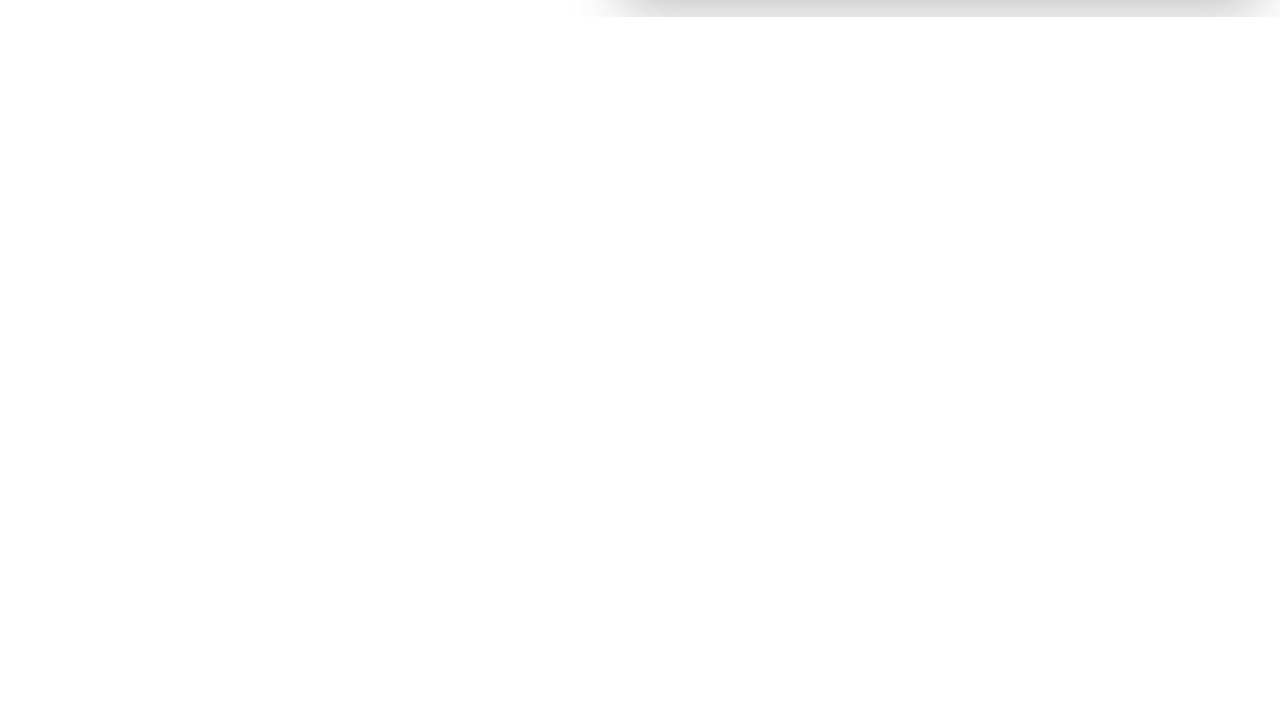
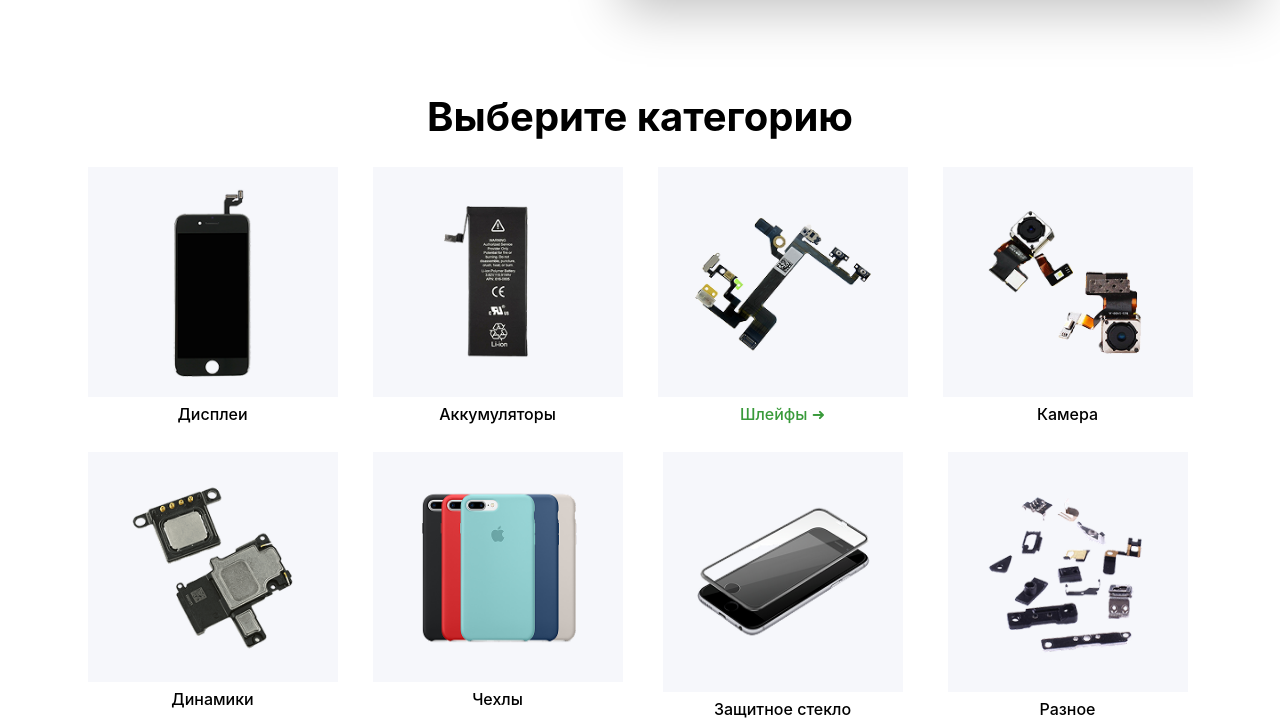
Before and after one commit to madinajahongirova01-jpg8/kor-bo-branch, a website: page hojiakbar.html in a window 1280 px wide. Shown: the part 783-1504 px from the top of the page. Before the commit the page ends 800 px from the top, so only its background shows below. Drawn offline with nearby package versions, Linux system fonts and the light colour scheme; files that its build step writes are made by us from their sources.

Commit message:
section2

```diff
--- a/hojiakbar.html
+++ b/hojiakbar.html
@@ -66,6 +66,9 @@
 
 <hr class="mt-[40px]">
 
+
+
+
 <section class="max-w-300 m-auto flex flex-col items-center  lg:flex-row lg:flex justify-between lg:items-center gap-[30px] mt-[80px]">
 
 <img class="lg:w-[540px] lg:h-[400px] w-[95%]" src="./src/Hojiakbar/card 01.png" alt="">
@@ -107,5 +110,109 @@
 
 
 
+<section class="max-w-300 m-auto flex flex-col items-center  mt-[90px] " >
+
+    <h1 class="font-bold  text-center text-[40px]">Выберите категорию</h1>
+
+    <div class="font-medium  flex flex-col gap-[35px]">
+
+
+
+<div class="lg:flex flex flex-col gap-[20px] lg:flex-row gap-[35px] mt-[20px] ">
+
+
+    <div class="flex flex-col gap-[5px]  items-center w-[250px] h-[250px]">
+
+    <img class="bg-[#F6F7FB] p-[10px_20px]" src="./src/Hojiakbar/img (0).png" alt="">
+    <p>Дисплеи</p>
+    </div>
+
+
+    <div class="flex flex-col gap-[5px]    items-center w-[250px] h-[250px]">
+
+    <div class="bg-[#F6F7FB] p-[20px]">
+        <img class="bg-[#F6F7FB]  p-[10px_20px]" src="./src/Hojiakbar/img (1).png" alt="">
+
+    </div>
+    <p>Аккумуляторы</p>
+    </div>
+
+
+    <div class="flex flex-col gap-[5px] items-center w-[250px] h-[250px]">
+
+    <img class="bg-[#F6F7FB] p-[10px_20px]" src="./src/Hojiakbar/img (2).png" alt="">
+    <p class="text-[#399A3A]">Шлейфы ➜</p>
+    </div>
+
+
+    <div class="flex flex-col gap-[5px] items-center w-[250px] h-[250px]">
+    <div class="bg-[#F6F7FB] p-[20px]">
+    <img class="bg-[#F6F7FB] p-[10px_20px]" src="./src/Hojiakbar/img (3).png" alt="">
+       </div>
+
+    <p>Камера</p>
+    </div>
+
+</div>
+
+
+
+
+<div class="lg:flex hidden gap-[35px]">
+
+
+    <div class="flex flex-col gap-[5px]  items-center w-[250px] h-[250px]">
+         <div class="bg-[#F6F7FB] p-[20px]">
+
+    <img class="bg-[#F6F7FB] p-[10px_20px]" src="./src/Hojiakbar/img (4).png" alt="">
+    </div>
+    <p>Динамики</p>
+    </div>
+
+
+
+    <div class="flex flex-col gap-[5px]    items-center w-[250px] h-[250px]">
+
+    <div class="bg-[#F6F7FB] p-[20px]">
+        <img class="bg-[#F6F7FB]  p-[10px_20px]" src="./src/Hojiakbar/img (5).png" alt="">
+
+    </div>
+    <p>Чехлы</p>
+    </div>
+
+
+    <div class="flex flex-col gap-[5px]    items-center w-[250px] h-[250px]">
+
+    <div class="bg-[#F6F7FB] p-[10px]">
+        <img class="bg-[#F6F7FB]  w-[220px] h-[220px] p-[10px_20px]" src="./src/Hojiakbar/img (6).png" alt="">
+
+    </div>
+    <p>Защитное стекло</p>
+    </div>
+
+    <div class="flex flex-col gap-[5px]    items-center w-[250px] h-[250px]">
+
+    <div class="bg-[#F6F7FB] p-[10px]">
+        <img class="bg-[#F6F7FB]  w-[220px] h-[220px] p-[10px_20px]" src="./src/Hojiakbar/img (7).png" alt="">
+
+    </div>
+    <p>Разное</p>
+    </div>
+
+
+    </div>
+
+
+
+
+    </div>
+
+</section>
+
+
+
+
+
+
 </body>
 </html>
```
Also changed, not shown: src/Hojiakbar/img (0).png (added), src/Hojiakbar/img (1).png (added), src/Hojiakbar/img (2).png (added), src/Hojiakbar/img (3).png (added), src/Hojiakbar/img (4).png (added), src/Hojiakbar/img (5).png (added), src/Hojiakbar/img (6).png (added), src/Hojiakbar/img (7).png (added).
